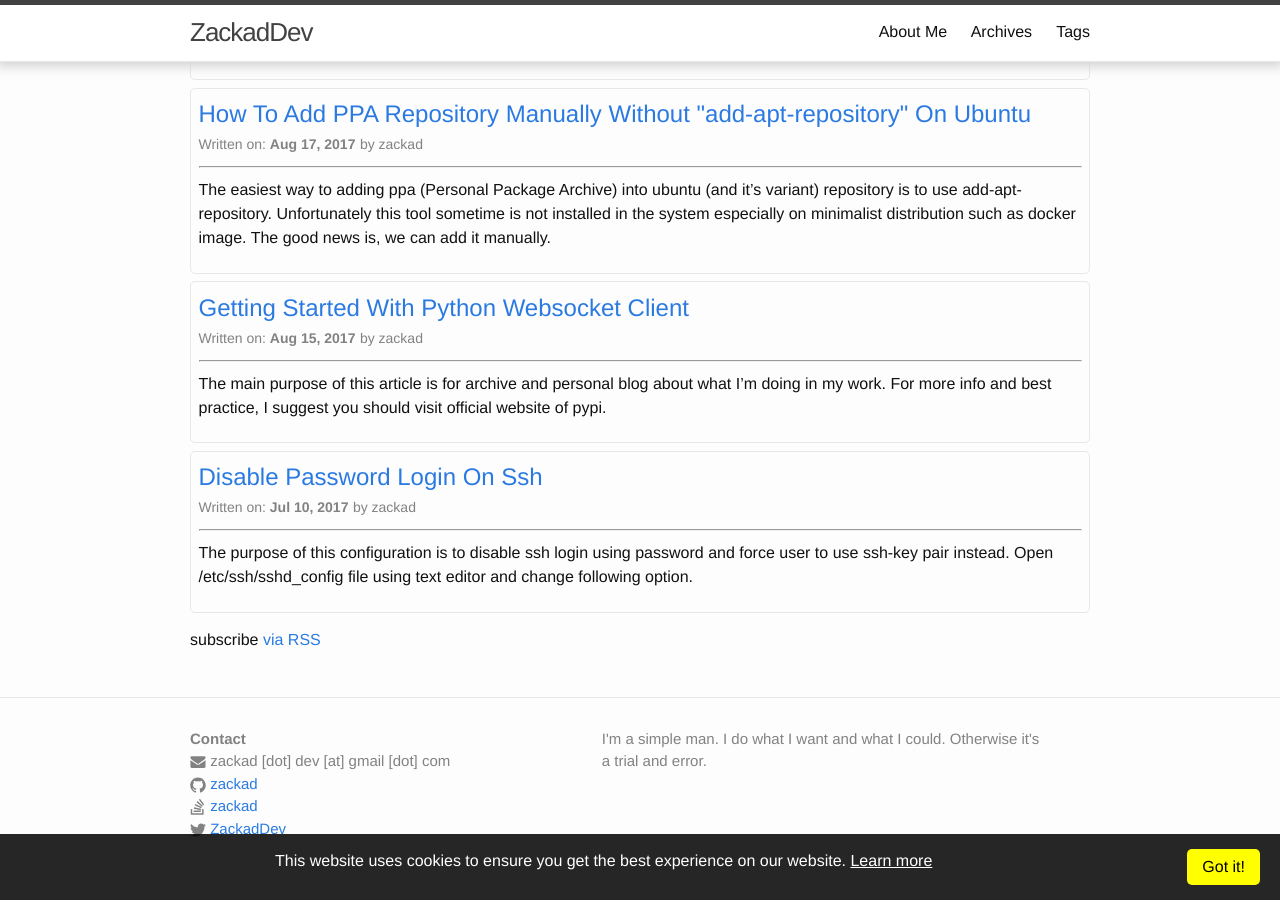
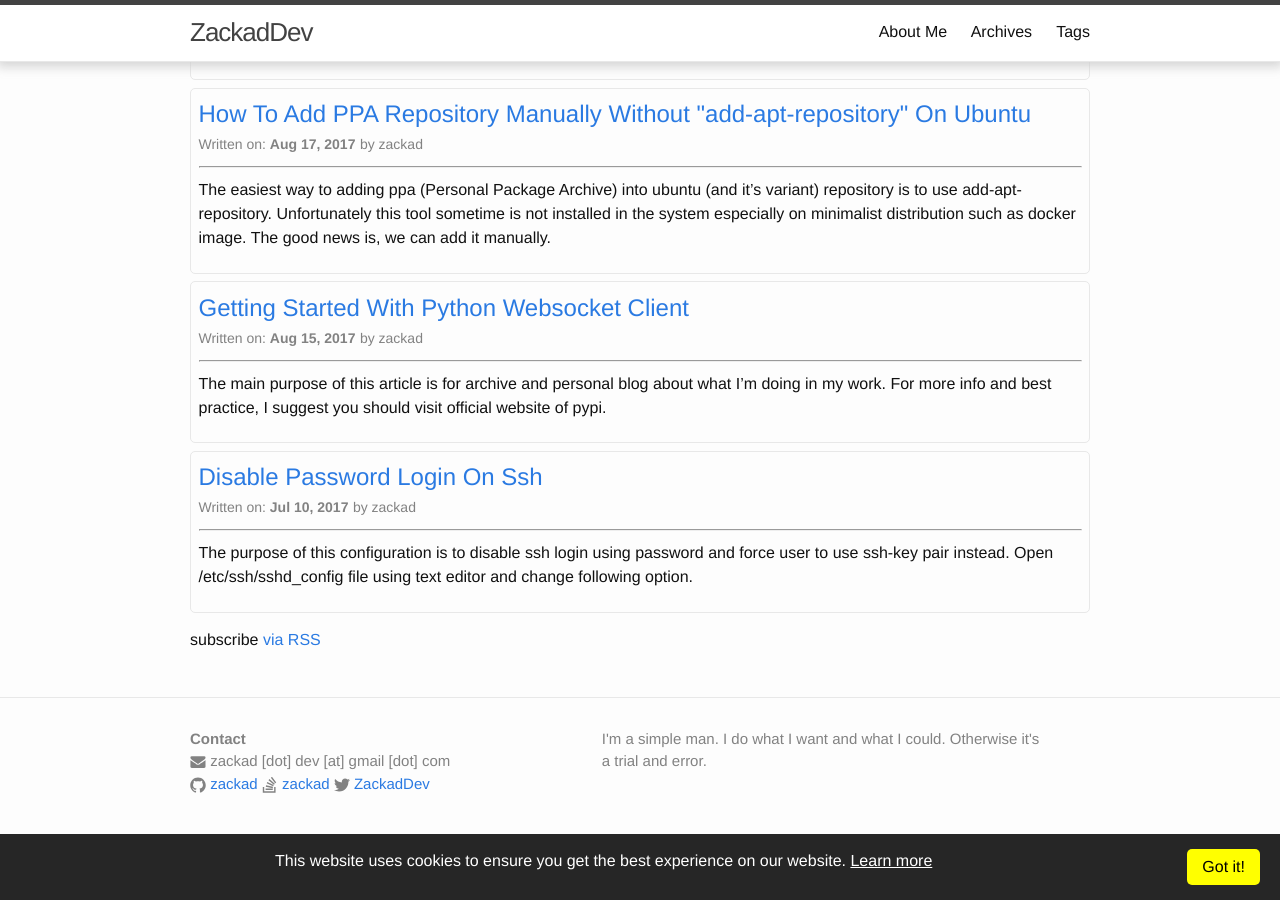
Before and after one commit to zackad/blog-src, a Jekyll site: the page built from index.md, in a window 1280 px wide and 900 px high, scrolled down 3043 px. Built offline with Jekyll 4.4.1, drawn with Linux system fonts in a browser that asks for light colours.

Commit message:
change layout of social media icons

```diff
--- a/_includes/footer.html
+++ b/_includes/footer.html
@@ -7,21 +7,23 @@
           {% if site.social.email %}
             <li>{% include icons/icon-email.html email=site.social.email %}</li>
           {% endif %}
+          <li class="icons">
             {% if site.social.github and site.social.github.enabled %}
-            <li>{% include icons/icon-github.html github=site.social.github %}</li>
+              {% include icons/icon-github.html github=site.social.github %}
             {% endif %}
             {% if site.social.gitlab and site.social.gitlab.enabled %}
-            <li>{% include icons/icon-gitlab.html gitlab=site.social.gitlab %}</li>
+              {% include icons/icon-gitlab.html gitlab=site.social.gitlab %}
             {% endif %}
             {% if site.social.stackoverflow and site.social.stackoverflow.enabled %}
-            <li>{% include icons/icon-stackoverflow.html stackoverflow=site.social.stackoverflow %}</li>
+              {% include icons/icon-stackoverflow.html stackoverflow=site.social.stackoverflow %}
             {% endif %}
             {% if site.social.twitter and site.social.twitter.enabled %}
-            <li>{% include icons/icon-twitter.html twitter=site.social.twitter %}</li>
+              {% include icons/icon-twitter.html twitter=site.social.twitter %}
             {% endif %}
             {% if site.social.youtube and site.social.youtube.enabled %}
-            <li>{% include icons/icon-youtube.html youtube=site.social.youtube %}</li>
+              {% include icons/icon-youtube.html youtube=site.social.youtube %}
             {% endif %}
+          </li>
         </ul>
       </div>
       <div class="footer-col footer-col-2">
```
Lines whose indentation alone changed are shown as unchanged.
